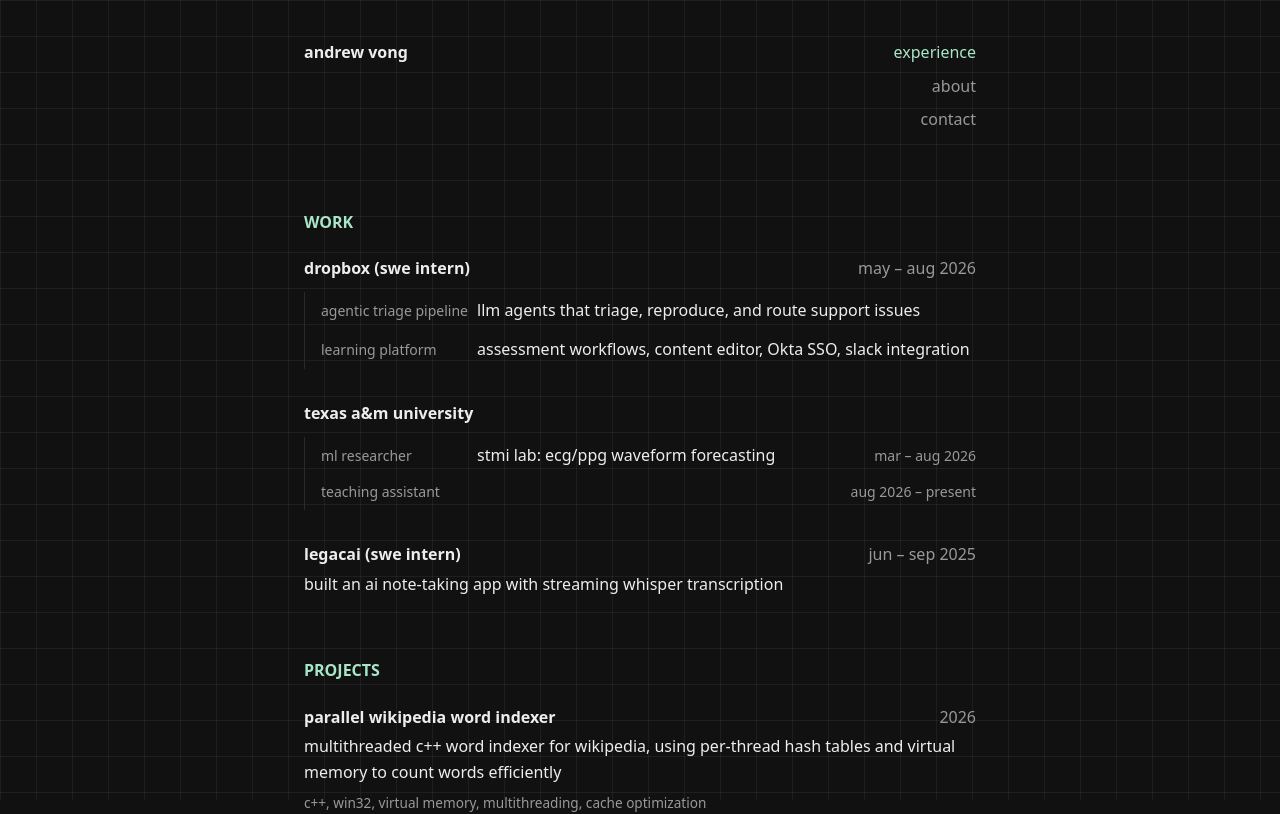
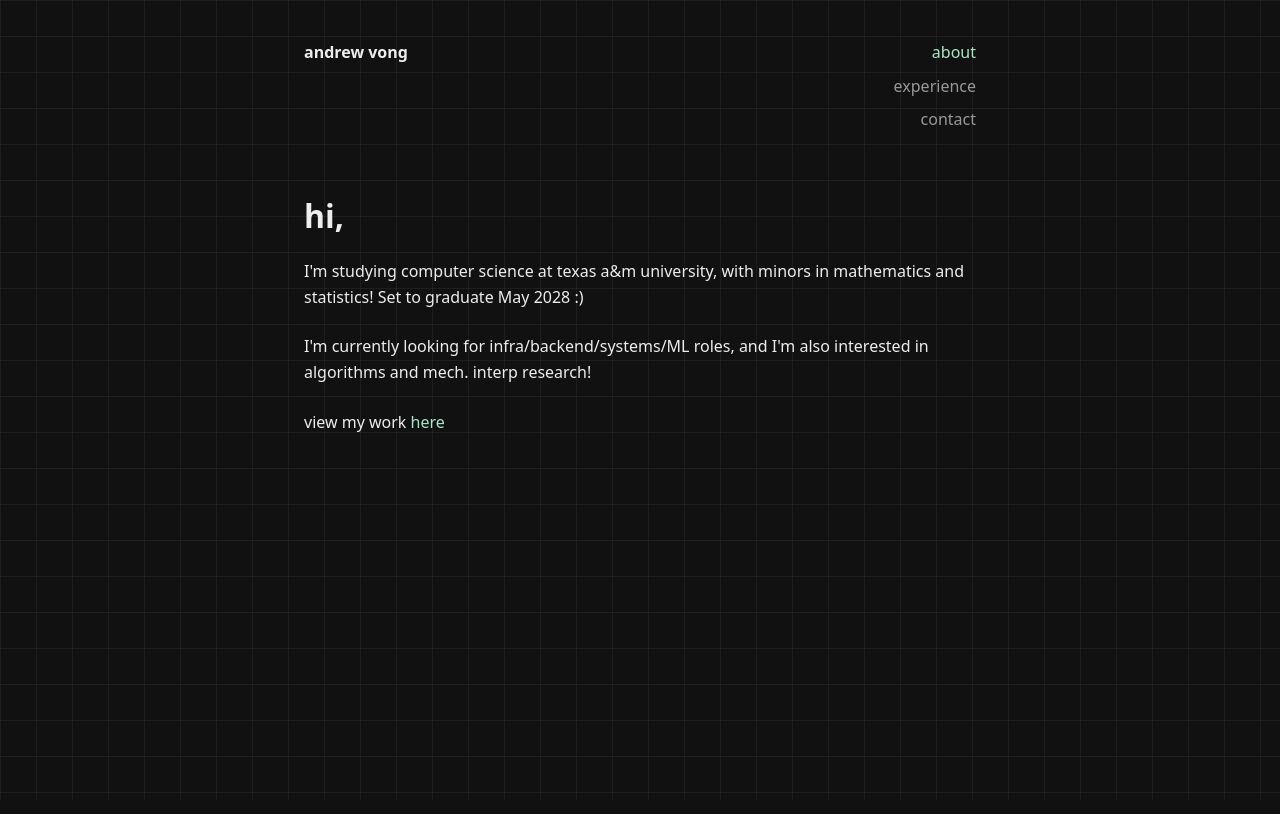
Before and after one commit to andrewv426/portfolio, a React (Vite) app: page / in a window 1280 px wide. Shown: the top 814 px of the page. Built offline with nearby package versions, Linux system fonts and the light colour scheme; a web font is replaced by a local one.

Commit message:
feat: make about the landing page

```diff
--- a/src/components/Navbar.jsx
+++ b/src/components/Navbar.jsx
@@ -7,8 +7,8 @@ function Navbar() {
         andrew vong
       </NavLink>
       <ul className="nav-links">
-        <li><NavLink to="/">experience</NavLink></li>
-        <li><NavLink to="/about">about</NavLink></li>
+        <li><NavLink to="/" end>about</NavLink></li>
+        <li><NavLink to="/experience">experience</NavLink></li>
         <li><NavLink to="/contact">contact</NavLink></li>
       </ul>
     </nav>
--- a/src/main.jsx
+++ b/src/main.jsx
@@ -13,11 +13,12 @@ createRoot(document.getElementById("root")).render(
     <BrowserRouter>
       <Routes>
         <Route path="/" element={<App />}>
-          <Route index element={<Home />} />
+          <Route index element={<About />} />
           <Route path="blog" element={<Navigate to="/" replace />} />
-          <Route path="about" element={<About />} />
+          <Route path="about" element={<Navigate to="/" replace />} />
+          <Route path="experience" element={<Home />} />
           <Route path="contact" element={<Contact />} />
-          <Route path="work/:slug" element={<Navigate to="/" replace />} />
+          <Route path="work/:slug" element={<Navigate to="/experience" replace />} />
         </Route>
       </Routes>
     </BrowserRouter>
--- a/src/pages/About.jsx
+++ b/src/pages/About.jsx
@@ -1,3 +1,5 @@
+import { Link } from "react-router-dom";
+
 function About() {
   return (
     <section className="page">
@@ -9,6 +11,9 @@ function About() {
       <p>
         I'm currently looking for infra/backend/systems/ML roles, and I'm also interested in algorithms and mech. interp research!
       </p>
+      <p>
+        view my work <Link className="link-accent" to="/experience">here</Link>
+      </p>
     </section>
   );
 }
--- a/src/pages/Contact.jsx
+++ b/src/pages/Contact.jsx
@@ -2,7 +2,6 @@ function Contact() {
   return (
     <section className="page">
       <h1>contact,</h1>
-      <p>the best way to reach me —</p>
       <ul className="link-list">
         <li>
           email:{" "}
```
